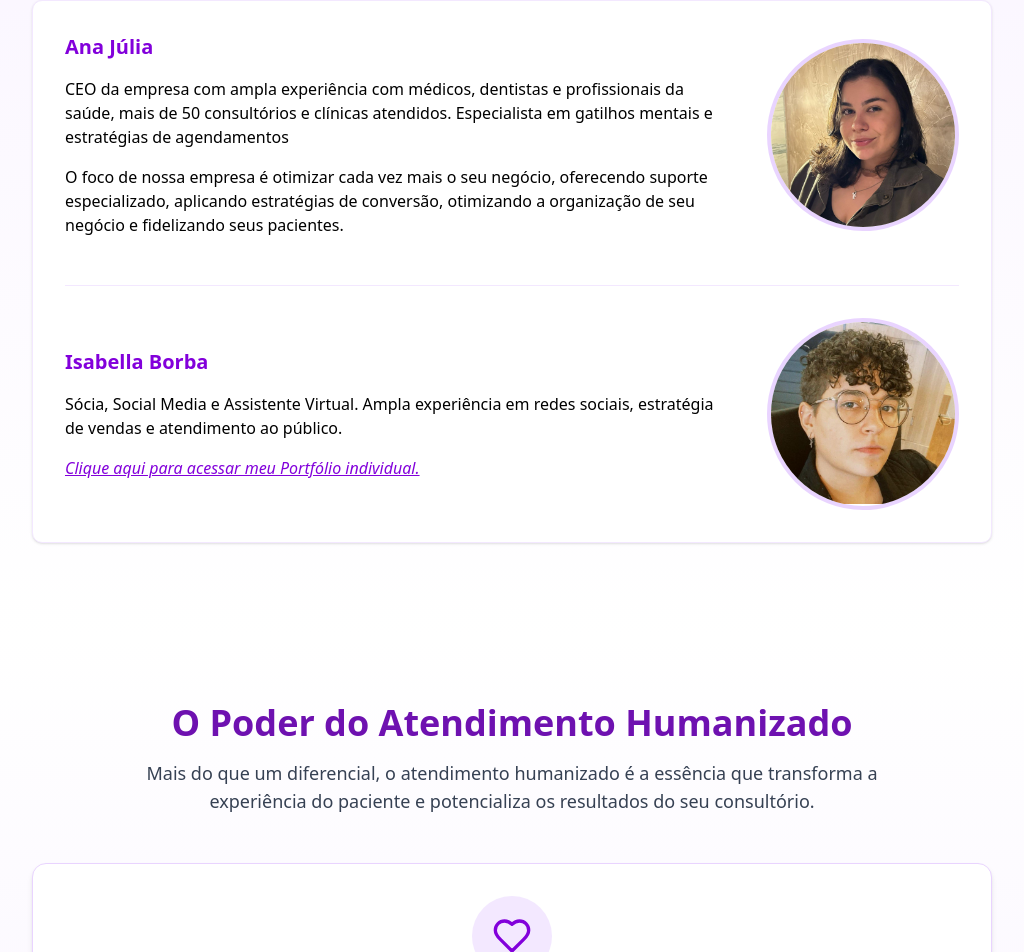
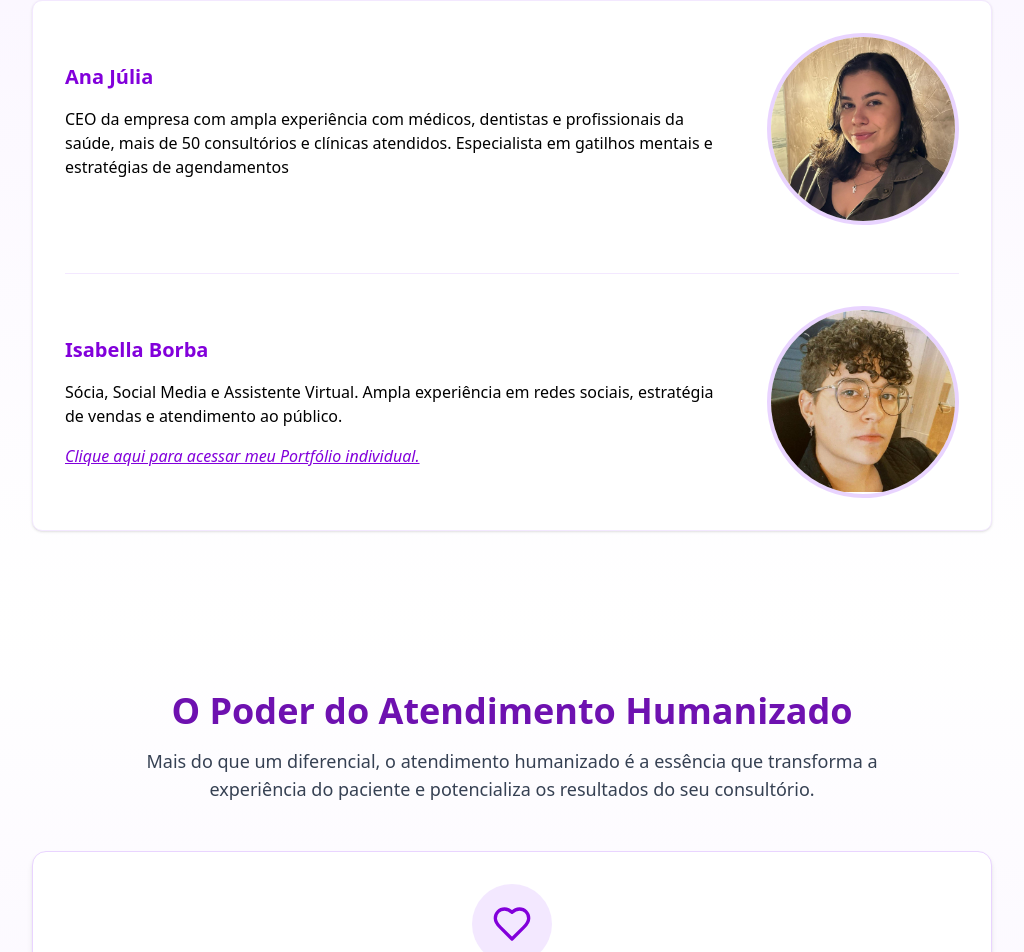
Before and after one commit to Felipe-H/assist-virtual, a Next.js app: page / in a window 1280 px wide. Shown: the part 1847-2799 px from the top of the page, without its empty margins (128-1152 px from the left). Built offline with nearby package versions, Linux system fonts and the light colour scheme.

Commit message:
Alterando texto ana julia

```diff
--- a/src/app/page.tsx
+++ b/src/app/page.tsx
@@ -200,11 +200,6 @@ export default function Home() {
                     <p className="mb-4 text-black">
                       CEO da empresa com ampla experiência com médicos, dentistas e profissionais da saúde, mais de
                       50 consultórios e clínicas atendidos. Especialista em gatilhos mentais e estratégias de agendamentos
-                    </p>
-                    <p className="text-black">
-                      O foco de nossa empresa é otimizar cada vez mais o seu negócio, oferecendo suporte especializado,
-                      aplicando estratégias de conversão, otimizando a organização de seu negócio e fidelizando seus
-                      pacientes.
                     </p>
                   </div>
                   <div className="w-48 h-48 rounded-full overflow-hidden border-4 border-purple-200">
```
